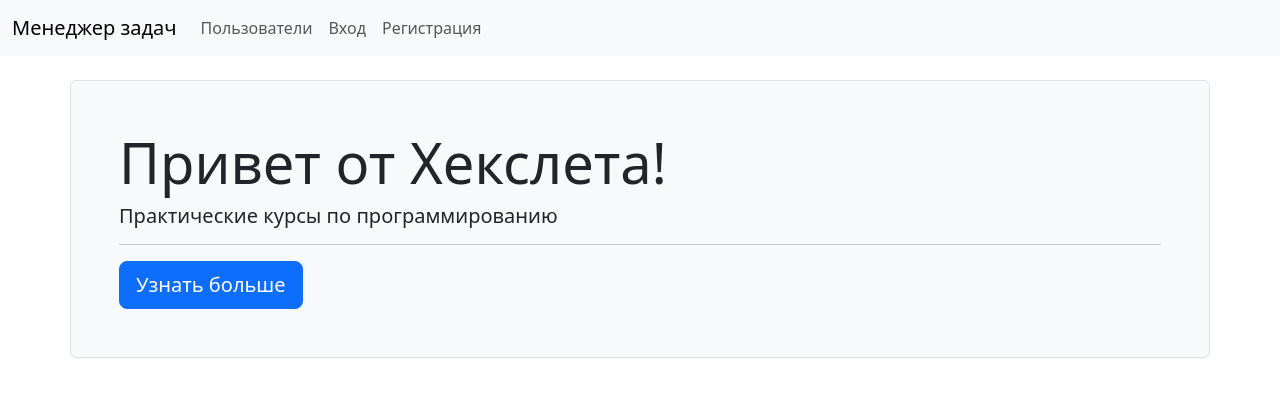
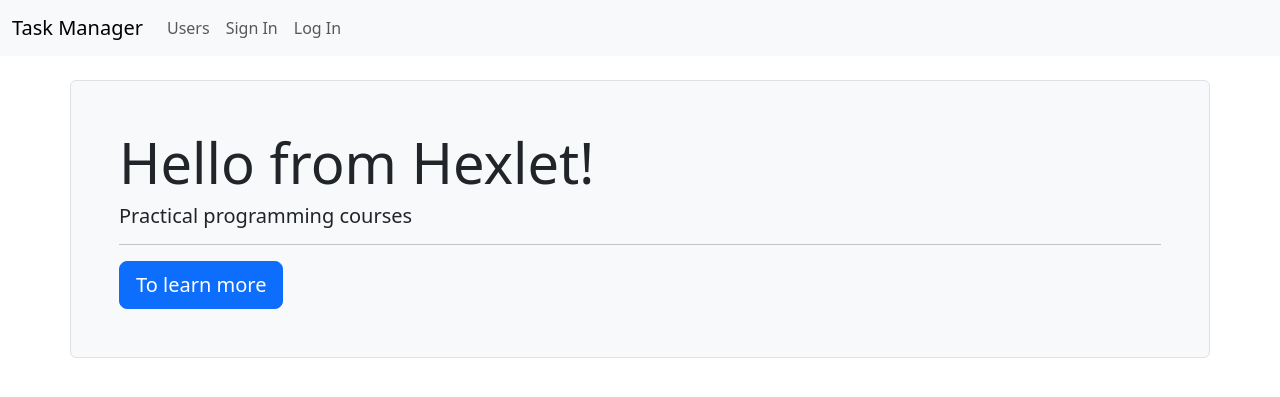
Before and after one commit to AlexanderPolovykh/python-project-52, a Django app: page / in a window 1280 px wide. Shown: the top 397 px of the page. Run offline with Django 5.2, Linux system fonts and the light colour scheme; some libraries are stand-ins or nearby versions.

Commit message:
step 2 (2)

```diff
--- a/task_manager/settings.py
+++ b/task_manager/settings.py
@@ -44,12 +44,14 @@
     "django.contrib.messages",
     "django.contrib.staticfiles",
     "django_bootstrap5",
+    "task_manager",
 ]
 
 MIDDLEWARE = [
     "django.middleware.security.SecurityMiddleware",
     "whitenoise.middleware.WhiteNoiseMiddleware",
     "django.contrib.sessions.middleware.SessionMiddleware",
+    # "django.middleware.locale.LocaleMiddleware",
     "django.middleware.common.CommonMiddleware",
     "django.middleware.csrf.CsrfViewMiddleware",
     "django.contrib.auth.middleware.AuthenticationMiddleware",
@@ -118,6 +120,7 @@
 # https://docs.djangoproject.com/en/5.0/topics/i18n/
 
 LANGUAGE_CODE = "en-us"
+# LANGUAGE_CODE = "ru"
 
 TIME_ZONE = "UTC"
 
--- a/task_manager/templates/bootstrap.html
+++ /dev/null
@@ -1,6 +0,0 @@
-{% extends 'django_bootstrap5/bootstrap5.html' %}
-
-{% block bootstrap5_title %}
-    {% block title %}
-    {% endblock %}
-{% endblock %}
--- a/task_manager/templates/index.html
+++ b/task_manager/templates/index.html
@@ -4,7 +4,7 @@
 
 <nav class="navbar navbar-expand-lg bg-body-tertiary">
   <div class="container-fluid">
-    <a class="navbar-brand" href="{% url 'index' %}">Менеджер задач</a>
+    <a class="navbar-brand" href="{% url 'index' %}">{{ brand }}</a>
     <button
       class="navbar-toggler"
       type="button"
@@ -19,13 +19,13 @@
     <div class="collapse navbar-collapse" id="navbarNav">
       <ul class="navbar-nav">
         <li class="nav-item">
-          <a class="nav-link" href="#">Пользователи</a>
+          <a class="nav-link" href="#">{{ users }}</a>
         </li>
         <li class="nav-item">
-          <a class="nav-link" href="#">Вход</a>
+          <a class="nav-link" href="#">{{ input }}</a>
         </li>
         <li class="nav-item">
-          <a class="nav-link" href="#">Регистрация</a>
+          <a class="nav-link" href="#">{{ reg }}</a>
         </li>
       </ul>
     </div>
@@ -35,10 +35,10 @@
 <div class="container text-left mt-4 border rounded bg-light">
   <div class="row align-items-center ms-4 mt-5 me-4">
     <div class="col">
-      <h1 class="display-4">Привет от Хекслета!</h1>
-      <p class="h5 fw-light">Практические курсы по программированию</p>
+      <h1 class="display-4">{{ hello }}</h1>
+      <p class="h5 fw-light">{{ about }}</p>
       <hr />
-      <button type="button" class="btn btn-primary mb-5 btn-lg">Узнать больше</button>
+      <button type="button" class="btn btn-primary mb-5 btn-lg">{{ info }}</button>
     </div>
   </div>
 </div>
--- a/task_manager/urls.py
+++ b/task_manager/urls.py
@@ -21,8 +21,8 @@
 
 urlpatterns = [
     # path("", views.HomePageView.as_view(), name="home"),
-    path("formset", views.DefaultFormsetView.as_view(), name="formset_default"),
-    path("form", views.DefaultFormView.as_view(), name="form_default"),
+    # path("formset", views.DefaultFormsetView.as_view(), name="formset_default"),
+    # path("form", views.DefaultFormView.as_view(), name="form_default"),
     path("", views.index, name="index"),
     path("admin/", admin.site.urls),
 ]
--- a/task_manager/views.py
+++ b/task_manager/views.py
@@ -1,38 +1,40 @@
 # from django.http import HttpResponse
 from django.shortcuts import render
-from django.contrib import messages
-from django.views.generic.base import TemplateView
-from django.views.generic import FormView
 
-from .forms import ContactForm, ContactFormSet  # , FilesForm
+# from django.contrib import messages
+# from django.views.generic.base import TemplateView
+# from django.views.generic import FormView
+from django.utils.translation import gettext as _
+
+# from .forms import ContactForm, ContactFormSet  # , FilesForm
 
 
-class HomePageView(TemplateView):
-    template_name = "home.html"
+# class HomePageView(TemplateView):
+#     template_name = "home.html"
 
-    def get_context_data(self, **kwargs):
-        context = super().get_context_data(**kwargs)
-        # messages.set_level(self.request, messages.WARNING)
-        messages.info(self.request, "Hello from Task Manager!")
-        return context
+#     def get_context_data(self, **kwargs):
+#         context = super().get_context_data(**kwargs)
+#         # messages.set_level(self.request, messages.WARNING)
+#         messages.info(self.request, "Hello from Task Manager!")
+#         return context
 
 
-class GetParametersMixin:
-    def get_context_data(self, **kwargs):
-        context = super().get_context_data(**kwargs)
-        context["layout"] = self.request.GET.get("layout", None)
-        context["size"] = self.request.GET.get("size", None)
-        return context
+# class GetParametersMixin:
+#     def get_context_data(self, **kwargs):
+#         context = super().get_context_data(**kwargs)
+#         context["layout"] = self.request.GET.get("layout", None)
+#         context["size"] = self.request.GET.get("size", None)
+#         return context
 
 
-class DefaultFormsetView(GetParametersMixin, FormView):
-    template_name = "formset.html"
-    form_class = ContactFormSet
+# class DefaultFormsetView(GetParametersMixin, FormView):
+#     template_name = "formset.html"
+#     form_class = ContactFormSet
 
 
-class DefaultFormView(GetParametersMixin, FormView):
-    template_name = "form.html"
-    form_class = ContactForm
+# class DefaultFormView(GetParametersMixin, FormView):
+#     template_name = "form.html"
+#     form_class = ContactForm
 
 
 def index(request):
@@ -40,7 +42,13 @@
         request,
         "index.html",
         context={
-            "name": "Task Manager",
+            "brand": _("Task Manager"),
+            "users": _("Users"),
+            "input": _("Sign In"),
+            "reg": _("Log In"),
+            "hello": _("Hello from Hexlet!"),
+            "about": _("Practical programming courses"),
+            "info": _("To learn more"),
         },
     )
 
```
Also changed, not shown: task_manager/templates/base.html (deleted, +0 -20 lines), task_manager/templates/form.html (deleted, +0 -20 lines), task_manager/templates/formset.html (deleted, +0 -20 lines), task_manager/templates/home.html (deleted, +0 -8 lines), task_manager/locale/ru/LC_MESSAGES/django.po (added), 2 other files.
